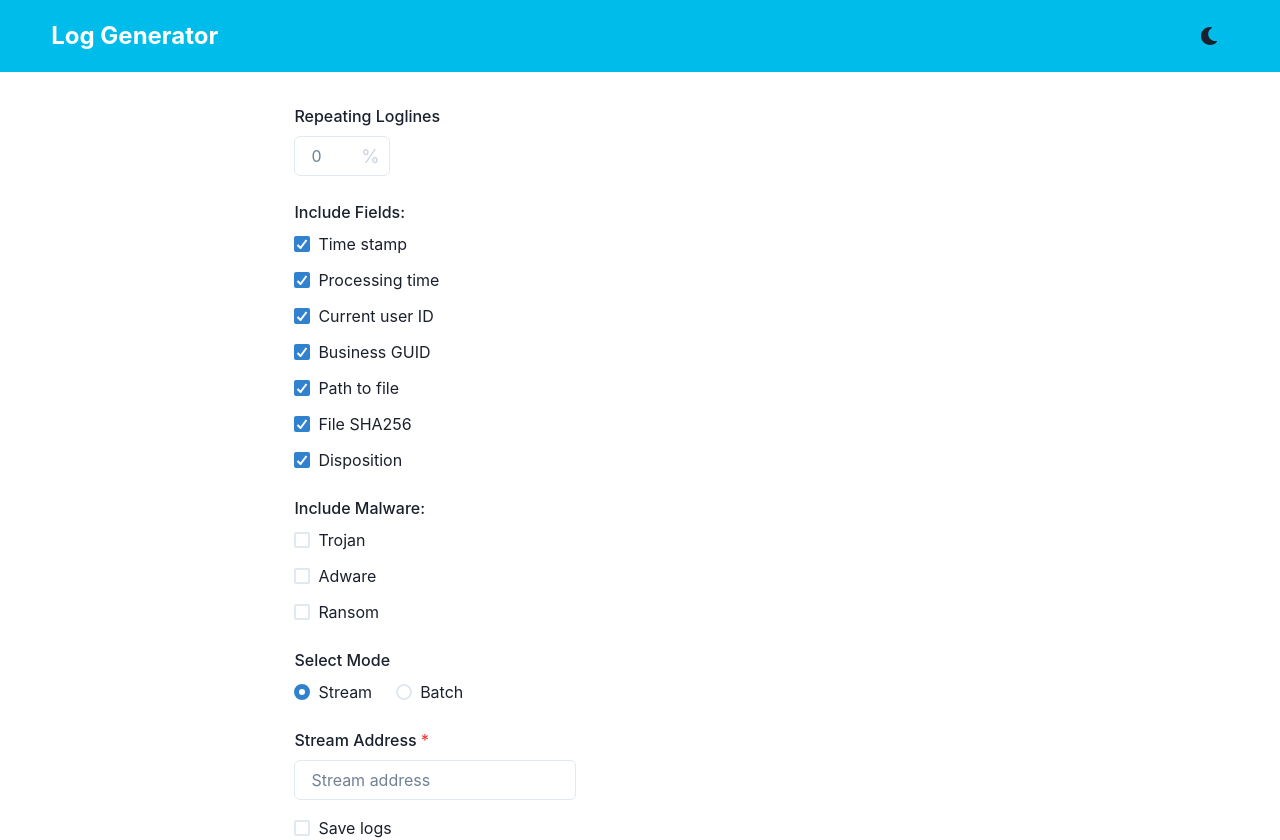
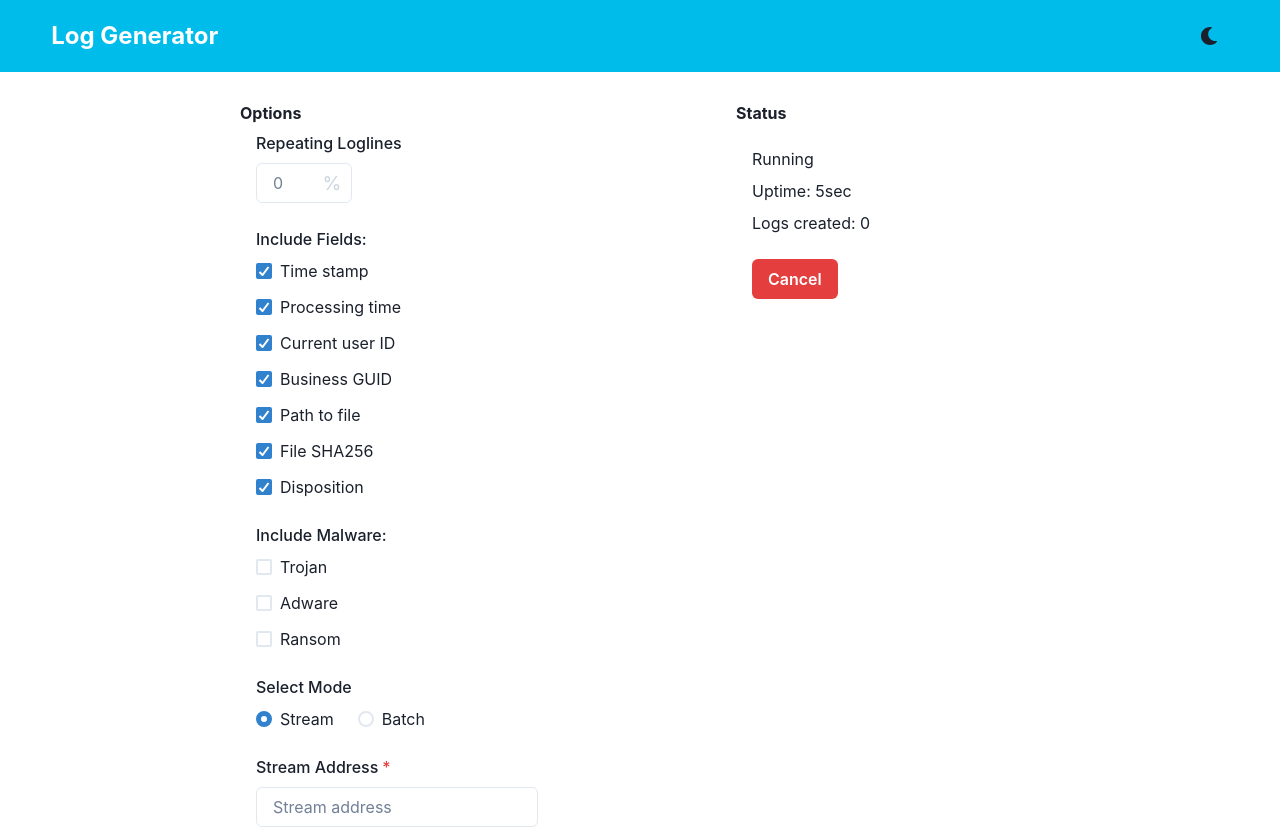
Before and after one commit to bacheflorian/log-generator, a React (Create React App) app in the folder client/: page / in a window 1280 px wide. Shown: the top 840 px of the page. Built offline with nearby package versions, Linux system fonts and the light colour scheme.

Commit message:
Added Tracking component and small changes

```diff
--- a/client/src/App.js
+++ b/client/src/App.js
@@ -1,10 +1,13 @@
 import { ChakraProvider, theme } from '@chakra-ui/react';
 import React from 'react';
+
+import Navbar from './components/Navbar';
 import Home from './pages/Home';
 
 function App() {
   return (
     <ChakraProvider theme={theme}>
+      <Navbar />
       <Home />
     </ChakraProvider>
   );
--- a/client/src/components/Settings.js
+++ b/client/src/components/Settings.js
@@ -21,13 +21,13 @@ function Settings() {
   const validate = values => {
     const errors = {};
 
-    // repeatingLoglines validation
+    // repeatingLoglinesPercent validation
     if (
-      isNaN(values.repeatingLoglines) ||
-      Number(values.repeatingLoglines) < 0 ||
-      Number(values.repeatingLoglines) > 100
+      isNaN(values.repeatingLoglinesPercent) ||
+      Number(values.repeatingLoglinesPercent) < 0 ||
+      Number(values.repeatingLoglinesPercent) > 100
     ) {
-      errors.repeatingLoglines = 'Must be between 0% and 100%';
+      errors.repeatingLoglinesPercent = 'Must be between 0% and 100%';
     }
 
     // mode validation
@@ -60,7 +60,7 @@ function Settings() {
   return (
     <Formik
       initialValues={{
-        repeatingLoglines: 0,
+        repeatingLoglinesPercent: 0,
         fields: {
           includeTimeStamp: true,
           includeProcessingTime: true,
@@ -77,8 +77,8 @@ function Settings() {
         },
         mode: 'Stream',
         stream: {
+          streamAddress: '',
           saveLogs: false,
-          streamAddress: '',
         },
         batch: {
           numberOfLogs: 0,
@@ -91,6 +91,7 @@ function Settings() {
 
         // display json output
         setTimeout(() => {
+          console.log(JSON.stringify(values, null, 2));
           alert(JSON.stringify(values, null, 2));
           actions.setSubmitting(false);
         }, 1000);
@@ -99,9 +100,9 @@ function Settings() {
       {props => (
         <Form>
           <VStack spacing="1.5em" align="flex-start">
-            <Field name="repeatingLoglines">
+            <Field name="repeatingLoglinesPercent">
               {({ field, form }) => (
-                <FormControl isInvalid={form.errors.repeatingLoglines}>
+                <FormControl isInvalid={form.errors.repeatingLoglinesPercent}>
                   <FormLabel>Repeating Loglines</FormLabel>
                   <InputGroup maxW="6em">
                     <NumberInput
@@ -119,7 +120,7 @@ function Settings() {
                     </NumberInput>
                   </InputGroup>
                   <FormErrorMessage>
-                    {form.errors.repeatingLoglines}
+                    {form.errors.repeatingLoglinesPercent}
                   </FormErrorMessage>
                 </FormControl>
               )}
@@ -222,11 +223,7 @@ function Settings() {
                       isInvalid={meta.touched && meta.error}
                     >
                       <FormLabel>Stream Address</FormLabel>
-                      <Input
-                        {...field}
-                        aria-required={false}
-                        placeholder="Stream address"
-                      />
+                      <Input {...field} placeholder="Stream address" />
                       <FormErrorMessage>{meta.error}</FormErrorMessage>
                     </FormControl>
                   )}
--- /dev/null
+++ b/client/src/components/Tracking.js
@@ -0,0 +1,73 @@
+import { Box, Button, Text, useBoolean, VStack } from '@chakra-ui/react';
+import { React, useEffect, useState } from 'react';
+
+function Tracking() {
+  const [isLoading, setIsLoading] = useBoolean(false);
+  const [isRunning, setRunning] = useBoolean(true); //temporary, for demo
+  const [uptime, setUptime] = useState(0);
+  const [logsCreated, setlogsCreated] = useState(0);
+
+  // update uptime if server running
+  useEffect(() => {
+    let interval;
+    if (isRunning) {
+      interval = setInterval(() => {
+        setUptime(prevTime => prevTime + 1);
+      }, 1000);
+    } else if (!isRunning) {
+      clearInterval(interval);
+    }
+    return () => clearInterval(interval);
+  }, [isRunning]);
+
+  // converts seconds to a custom time string
+  const secondsToTimeString = totalSeconds => {
+    const hours = Math.floor(totalSeconds / 3600);
+    totalSeconds %= 3600;
+    const minutes = Math.floor(totalSeconds / 60);
+    const seconds = totalSeconds % 60;
+    let time = '';
+
+    if (Number(hours) > 0) {
+      time += hours + 'hr ';
+    }
+    if (Number(minutes) > 0) {
+      time += minutes + 'min ';
+    }
+    time += seconds + 'sec';
+
+    return time;
+  };
+
+  // handle cancel button
+  const handleCancel = () => {
+    setIsLoading.on();
+
+    console.log('cancel'); //temporary, for demo
+
+    setTimeout(() => {
+      setRunning.off();
+      setIsLoading.off(); //temporary, for demo
+    }, 500);
+  };
+
+  return (
+    <VStack spacing="0.5em" align="start">
+      <Text>{isRunning ? 'Running' : 'Standby'}</Text>
+      <Text>Uptime: {secondsToTimeString(uptime)}</Text>logsCreated
+      <Text>Logs created: {logsCreated}</Text>
+      <Box pt="1em">
+        <Button
+          type="submit"
+          colorScheme="red"
+          onClick={handleCancel}
+          isLoading={isLoading}
+        >
+          Cancel
+        </Button>
+      </Box>
+    </VStack>
+  );
+}
+
+export default Tracking;
--- a/client/src/pages/Home.js
+++ b/client/src/pages/Home.js
@@ -1,21 +1,29 @@
-import { Box, Flex } from '@chakra-ui/react';
+import { Box, Flex, Heading } from '@chakra-ui/react';
 import React from 'react';
-import Navbar from '../components/Navbar';
 import Settings from '../components/Settings';
+import Tracking from '../components/Tracking';
 
 function Home() {
   return (
     <div>
-      <Navbar />
       <Flex
-        align="center"
         justify="space-between"
-        p="2em 5%"
+        alignItems="start"
+        p="2em 10% 0 20%"
         wrap="wrap"
         rowGap="3em"
       >
-        <Box maxW="40em" minW="20em" pl="20%">
+        <Box maxW="40em" minW="20em">
+          <Heading as="h4" size="sm" ml="-1em" pb="0.5em">
+            Options
+          </Heading>
           <Settings />
+        </Box>
+        <Box maxW="50em" minW="25em">
+          <Heading as="h4" size="sm" ml="-1em" pb="1.5em">
+            Status
+          </Heading>
+          <Tracking />
         </Box>
       </Flex>
     </div>
```
